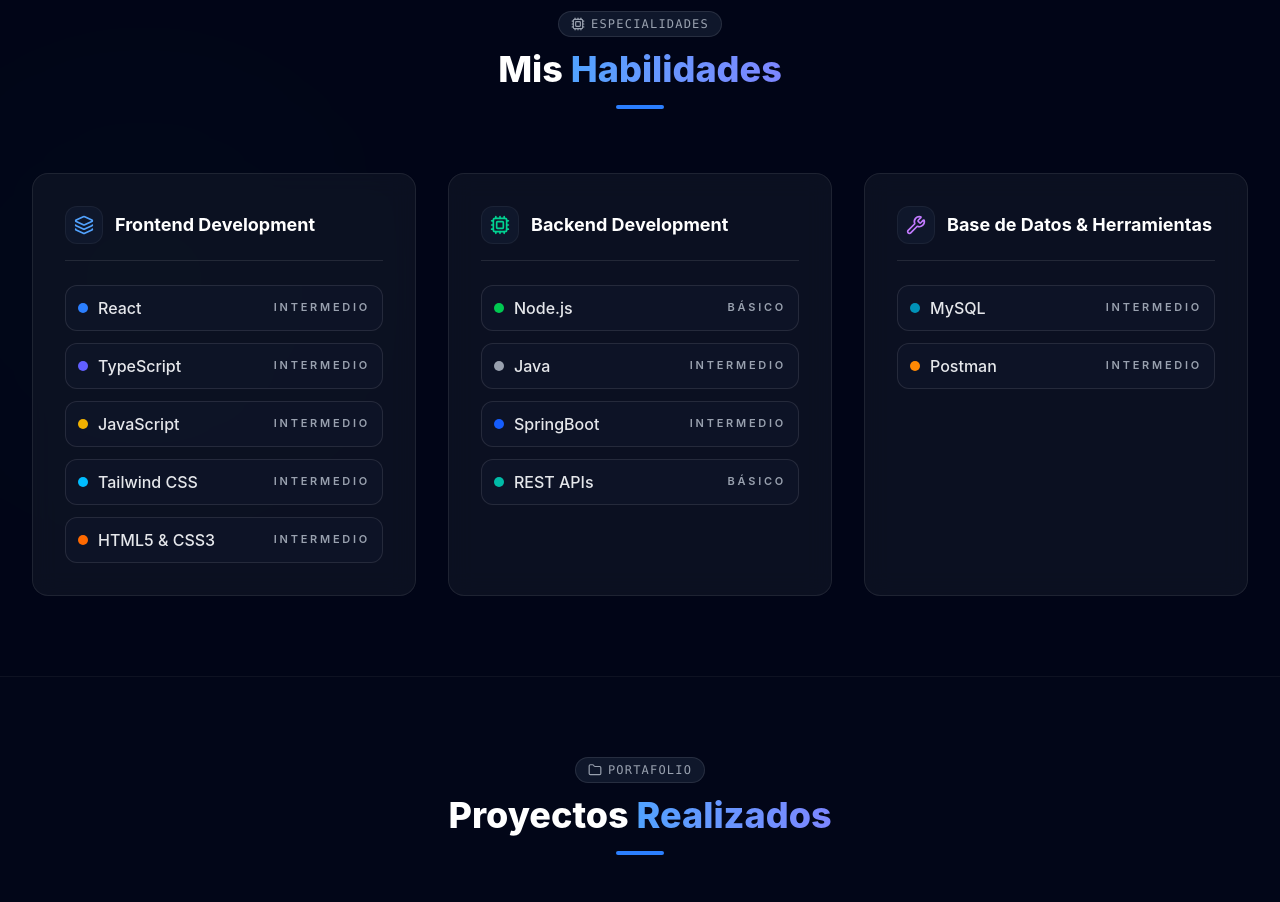
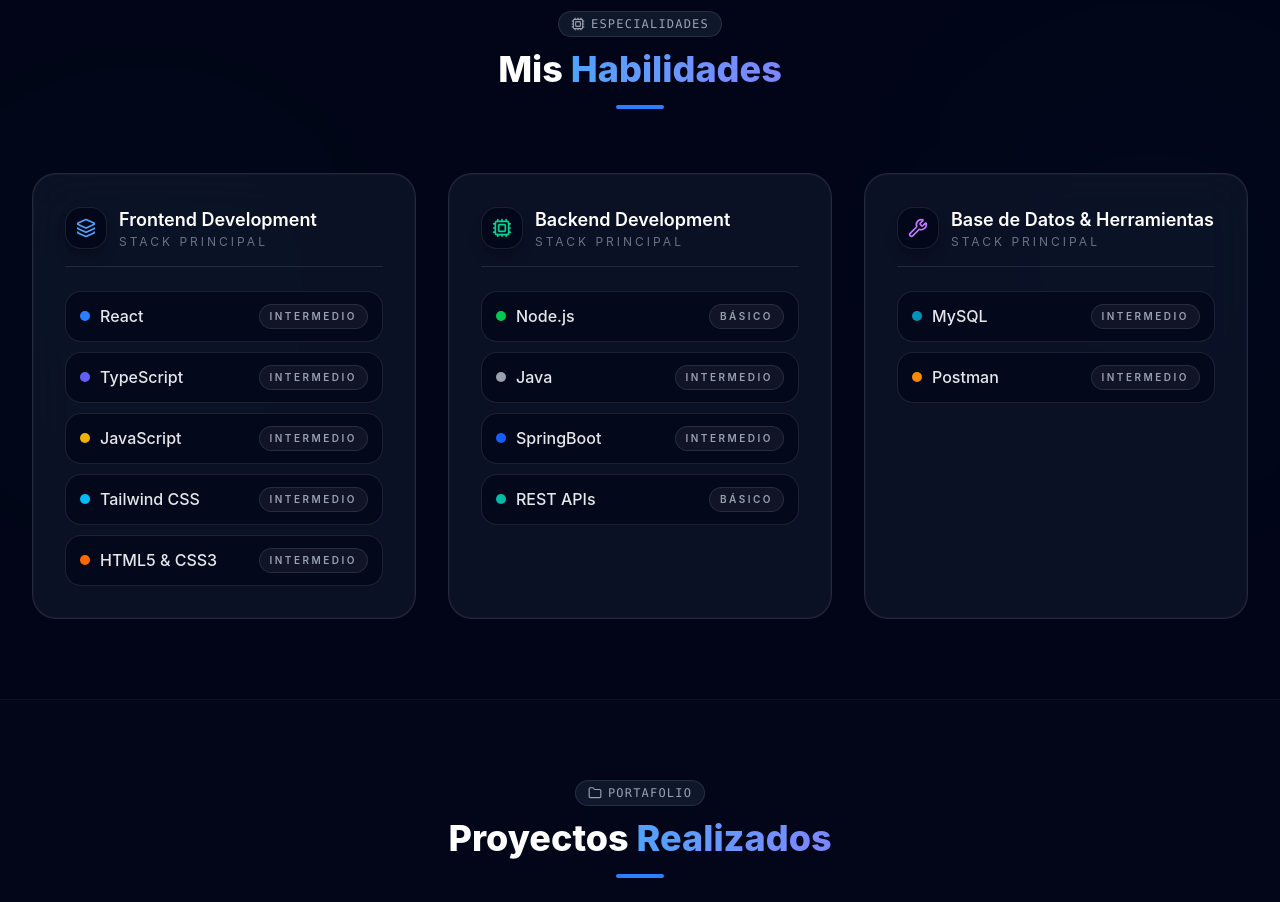
Before and after one commit to joaquinDev22/Portfolio, a React (Vite) app in the folder MiPortfolio/: page / in a window 1280 px wide. Shown: the part 1720-2622 px from the top of the page. Built offline with nearby package versions, Linux system fonts and the light colour scheme.

Commit message:
Mejorar el diseño de la sección de habilidades con nuevos estilos y efectos de hover

```diff
--- a/MiPortfolio/src/components/Skills.tsx
+++ b/MiPortfolio/src/components/Skills.tsx
@@ -38,6 +38,7 @@ export default function Skills() {
       className="py-20 px-6 md:px-8 relative overflow-hidden bg-slate-950/40 border-y border-white/5"
     >
       <div className="absolute left-0 bottom-1/3 w-72 h-72 bg-emerald-600/5 rounded-full blur-[90px] pointer-events-none -z-10" />
+      <div className="absolute right-0 top-1/4 w-64 h-64 bg-blue-600/8 rounded-full blur-[110px] pointer-events-none -z-10" />
 
       <div className="max-w-7xl mx-auto">
         <div className="text-center mb-16">
@@ -55,26 +56,33 @@ export default function Skills() {
           {SKILL_CATEGORIES.map((category) => (
             <div
               key={category.title}
-              className={`glass-panel p-6 sm:p-8 rounded-2xl border border-white/10 transition-all duration-300 ${category.glow}`}
+              className={`group relative overflow-hidden rounded-3xl border border-white/10 bg-slate-900/70 p-6 sm:p-8 shadow-[0_0_0_1px_rgba(255,255,255,0.03)_inset] backdrop-blur-xl transition-all duration-300 hover:-translate-y-1 hover:border-blue-400/30 ${category.glow}`}
             >
-              <div className="flex items-center gap-3 mb-6 pb-4 border-b border-white/10">
-                <div className="p-2 bg-slate-900 rounded-xl border border-white/5">
+              <div className="absolute inset-0 bg-gradient-to-br from-white/5 via-transparent to-transparent opacity-0 transition-opacity duration-300 group-hover:opacity-100" />
+
+              <div className="relative flex items-center gap-3 mb-6 pb-4 border-b border-white/10">
+                <div className="rounded-2xl border border-white/10 bg-slate-950/80 p-2.5 shadow-lg shadow-black/20">
                   <CategoryIcon name={category.iconName} />
                 </div>
-                <h3 className="text-white font-bold text-lg">{category.title}</h3>
+                <div>
+                  <h3 className="text-white font-semibold text-lg">{category.title}</h3>
+                  <p className="text-xs uppercase tracking-[0.25em] text-gray-500">
+                    Stack principal
+                  </p>
+                </div>
               </div>
 
-              <div className="space-y-3">
+              <div className="relative space-y-2.5">
                 {category.skills.map((skill) => (
                   <div
                     key={skill.name}
-                    className="flex items-center justify-between rounded-xl border border-white/10 bg-slate-900/60 px-3 py-2.5"
+                    className="flex items-center justify-between rounded-2xl border border-white/10 bg-slate-950/70 px-3.5 py-3 transition-all duration-200 hover:border-white/20 hover:bg-slate-800/70"
                   >
                     <div className="flex items-center gap-2.5">
                       <span className={`h-2.5 w-2.5 rounded-full ${skill.color}`} />
                       <span className="text-gray-200 font-medium">{skill.name}</span>
                     </div>
-                    <span className="text-[11px] font-semibold uppercase tracking-[0.25em] text-gray-400">
+                    <span className="rounded-full border border-white/10 bg-white/5 px-2.5 py-1 text-[10px] font-semibold uppercase tracking-[0.25em] text-gray-400">
                       {formatSkillLevel(skill.level)}
                     </span>
                   </div>
```
